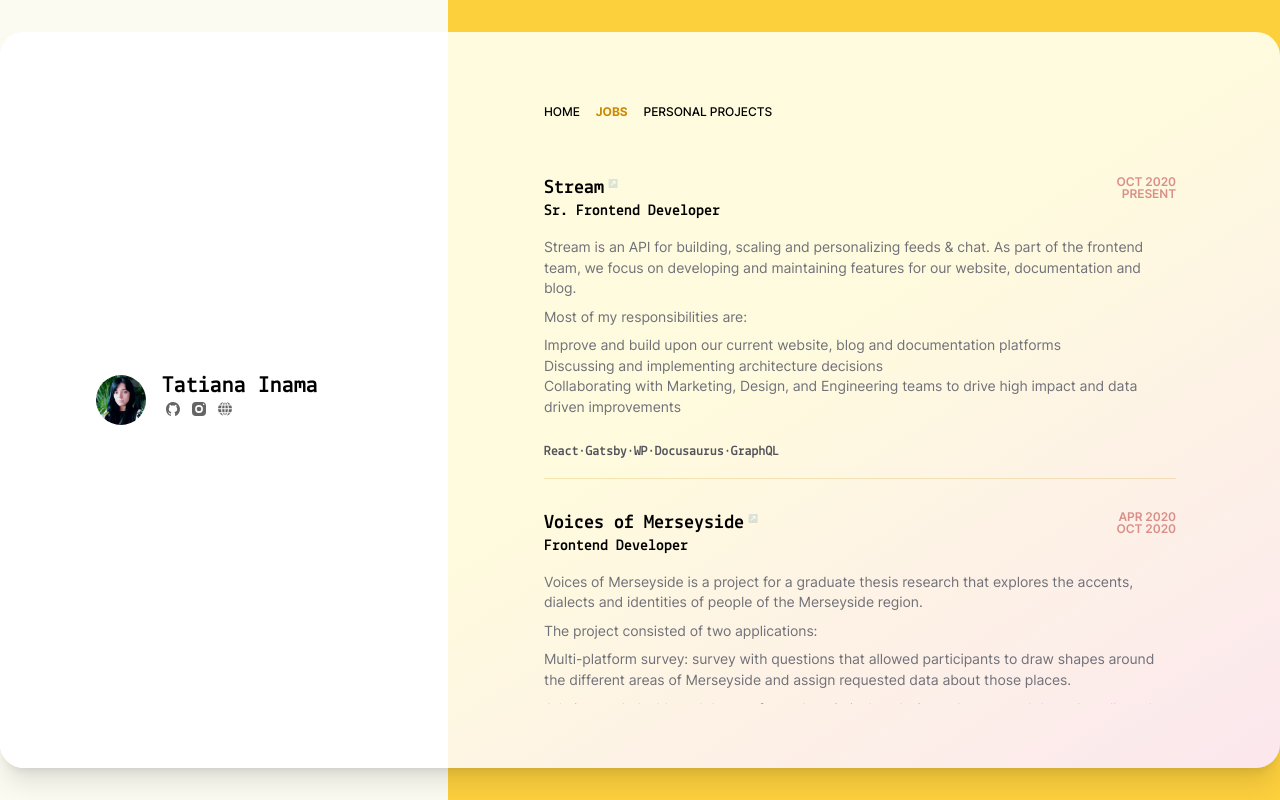
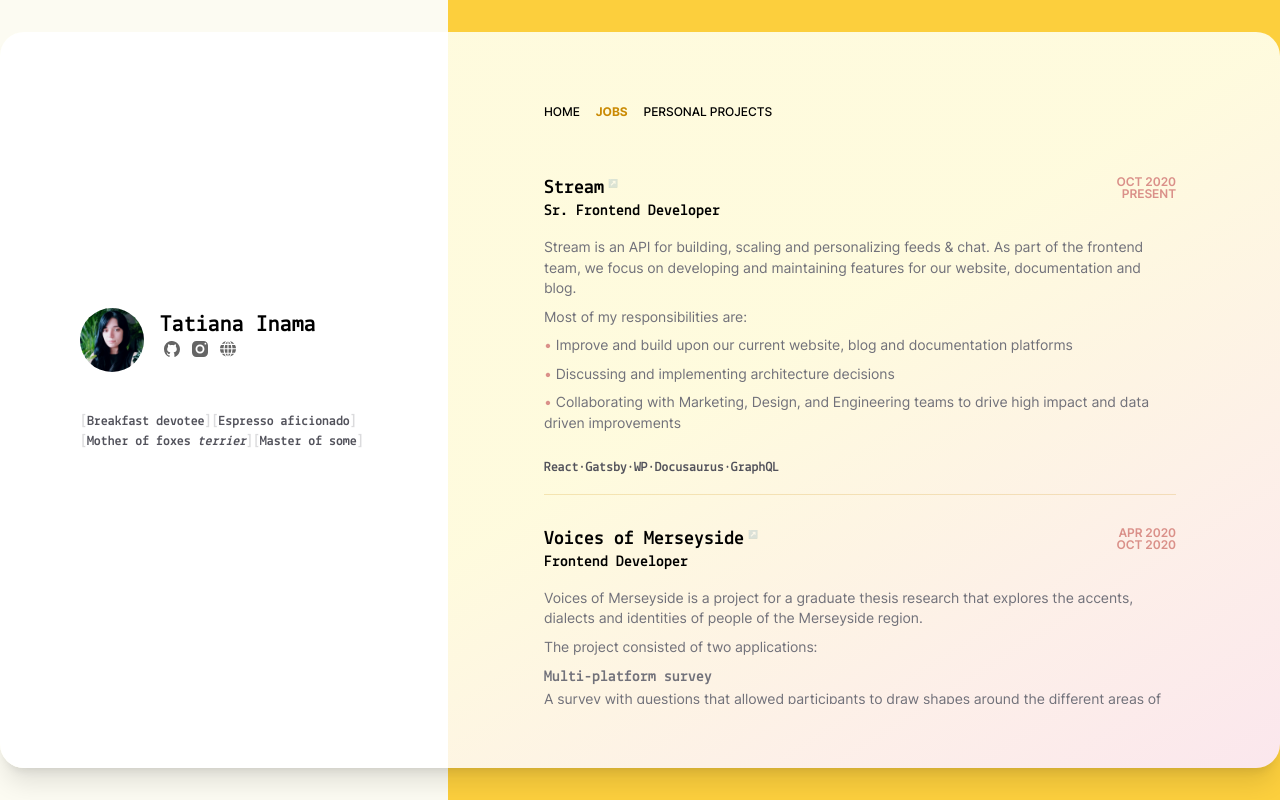
Before and after one commit to tatianainama/portfolio, a Next.js app: page /jobs in a window 1280 px wide. Built offline with nearby package versions, Linux system fonts and the light colour scheme.

Commit message:
Add bio and update content

```diff
--- a/components/Content/Content.module.css
+++ b/components/Content/Content.module.css
@@ -18,12 +18,25 @@
   @apply block;
 }
 
-.aboutContent p,
-.projectContent p,
+.contentContainer h3,
+.contentContainer h4 {
+  @apply mt-2;
+}
+
+.aboutContent p + p,
+.projectContent p + p,
 .projectContent ul,
-.jobContent p,
-.jobContent ul {
+.projectContent li,
+.jobContent p + p,
+.jobContent ul,
+.jobContent li {
   @apply my-2;
+}
+
+.projectContent li::before,
+.jobContent li::before {
+  @apply text-new-york-pink mr-1 inline;
+  content: '•';
 }
 
 .projectContent a,
--- a/components/Layout/Layout.module.css
+++ b/components/Layout/Layout.module.css
@@ -19,19 +19,34 @@
 }
 
 .header {
-  @apply p-8 lg:py-0;
+  @apply p-8 pb-0 lg:py-0;
   width: var(--hd-width);
+}
+
+@screen sm {
+  .header {
+    @apply flex;
+  }
+  .header > * {
+    @apply flex-1;
+  }
 }
 
 @screen lg {
   .header {
-    @apply flex flex-col justify-center bg-white;
+    @apply flex-col justify-center items-start bg-white;
+  }
+  .header > * {
+    @apply flex-initial;
   }
 }
 
-.mainContent,
+.mainContent {
+  @apply lg:mx-4 xl:mx-16;
+}
+
 .headerContent {
-  @apply lg:mx-4 xl:mx-16;
+  @apply lg:mx-4 xl:mx-12;
 }
 
 .main {
@@ -68,3 +83,24 @@
     background: #e2ba363d;
   }
 }
+
+.headerBio {
+  @apply invisible hidden text-right lg:text-left lg:my-4 sm:visible sm:block font-lekton text-sm lg:mx-4 xl:mx-12 xl:my-10 text-zinc-600;
+}
+
+.headerBio li {
+  @apply inline-block;
+}
+
+.headerBio li::before,
+.headerBio li::after {
+  @apply opacity-20;
+}
+
+.headerBio li::before {
+  content: '[';
+}
+
+.headerBio li::after {
+  content: ']';
+}
--- a/components/Layout/index.tsx
+++ b/components/Layout/index.tsx
@@ -36,6 +36,14 @@ const Layout: FC<Layout> = ({
         <div className={styles.headerContent}>
           <Profile />
         </div>
+        <ul className={styles.headerBio}>
+          <li>Breakfast devotee</li>
+          <li>Espresso aficionado</li>
+          <li>
+            Mother of foxes <i>terrier</i>
+          </li>
+          <li>Master of some</li>
+        </ul>
       </header>
 
       <main className={styles.main}>
--- a/components/Profile/index.tsx
+++ b/components/Profile/index.tsx
@@ -14,8 +14,8 @@ const Profile: FC = () => (
       className={styles.profilePicture}
       src={profile}
       alt="Tatiana Inama profile picture"
-      width={50}
-      height={50}
+      width={64}
+      height={64}
     />
     <div>
       <h1 className={styles.profileTitle}>Tatiana Inama</h1>
@@ -28,7 +28,7 @@ const Profile: FC = () => (
               rel="noreferrer"
               title="Github"
             >
-              <Github size={14} />
+              <Github size={16} />
             </a>
           </li>
           <li>
@@ -38,13 +38,13 @@ const Profile: FC = () => (
               rel="noreferrer"
               title="Instagram"
             >
-              <Instagram size={14} />
+              <Instagram size={16} />
             </a>
           </li>
           <li>
             <Link href="/">
               <a title="Website">
-                <Globe size={14} />
+                <Globe size={16} />
               </a>
             </Link>
           </li>
--- a/content/about/summary.md
+++ b/content/about/summary.md
@@ -1,13 +1,13 @@
 ---
 name: Tatiana Inama
-title: JavaScript & TypeScript developer
+title: Sr. Frontend Developer
 github: github.com/tatianainama
 email: tatii.oxo@gmail.com,
 website: tatiana.inama.dev
 instagram: instagram.com/inamatatiana
 ---
 
-Hey! I'm an Argentinian javascript developer living in The Netherlands.
+Hey! I'm an argentinian frontend developer living in The Netherlands.
 
 I have a knack for functional programming and strong typing. I'm passionate about UX/UI design, you could say my skills hit the sweet spot between design and development.
 
--- a/content/jobs/vom.md
+++ b/content/jobs/vom.md
@@ -12,6 +12,10 @@ Voices of Merseyside is a project for a graduate thesis research that explores t
 
 The project consisted of two applications:
 
-1. Multi-platform survey: survey with questions that allowed participants to draw shapes around the different areas of Merseyside and assign requested data about those places.
+#### Multi-platform survey
 
-2. Admin panel: dashboard that performed statistical analysis on the surveys' data, that allowed the researcher to export results in a friendly format, along with visualizing multiple properties on heatmap for a more intuitive analysis.
+A survey with questions that allowed participants to draw shapes around the different areas of Merseyside and assign requested data about those places.
+
+#### Admin panel
+
+A dashboard that performed statistical analysis on the surveys' data, that allowed the researcher to export results in a friendly format, along with visualizing multiple properties on heatmap for a more intuitive analysis.
--- a/styles/globals.css
+++ b/styles/globals.css
@@ -38,7 +38,7 @@
 
 html,
 body {
-  @apply p-0 m-0 lg:h-full lg:flex lg:flex-col lg:justify-center font-inter;
+  @apply p-0 m-0 lg:h-full lg:flex lg:flex-col lg:justify-center font-inter selection:bg-new-york-pink selection:bg-opacity-30 selection:text-black;
   background-image: linear-gradient(
     to right,
     #fcfbf2,
```
